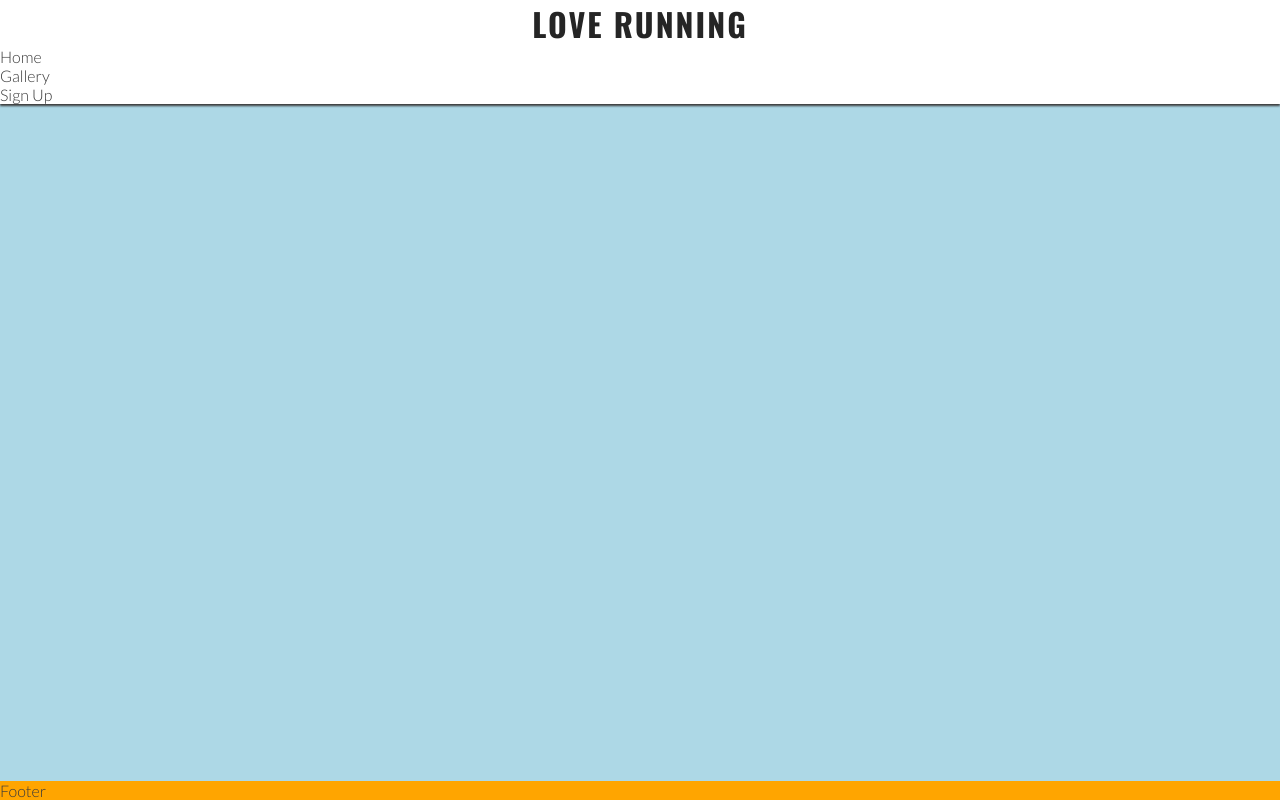
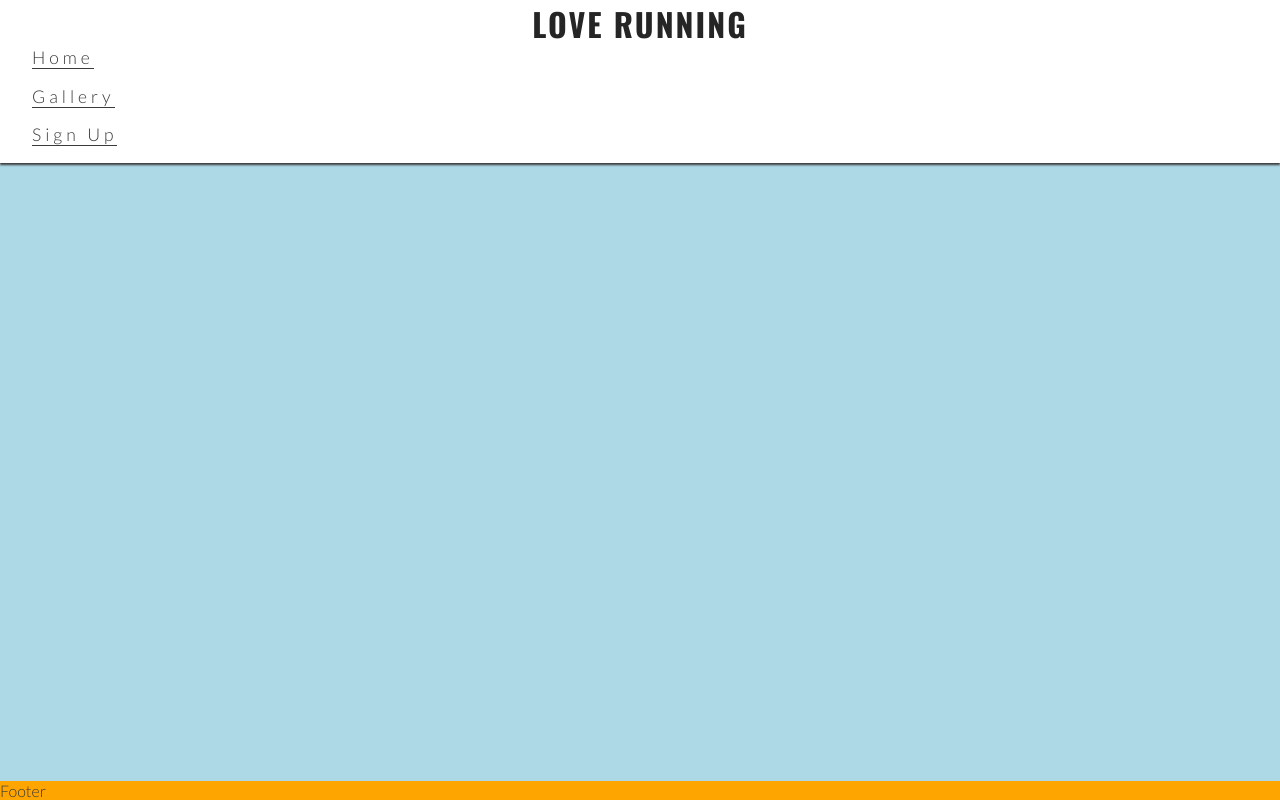
Before and after one commit to c-hut/love-running, a plain HTML site: page index.html in a window 1280 px wide. Drawn offline with nearby package versions, Linux system fonts and the light colour scheme.

Commit message:
Style the nav bar menu

```diff
--- a/assets/css/style.css
+++ b/assets/css/style.css
@@ -41,6 +41,21 @@ h1 {
     text-align: center;
 }
 
+#menu {
+    font-size: 110%;
+    letter-spacing: 4px;
+    list-style-type: none;
+    padding-left: 2rem;
+}
+
+#menu > li {
+    margin-bottom: 1em;
+}
+
+.active {
+    border-bottom: 1px solid #3a3a3a;
+}
+
 /* Main Content */
 main {
     background-color: lightblue;
--- a/index.html
+++ b/index.html
@@ -43,10 +43,10 @@
             <h1 id="logo">Love Running</h1>
         </a>
         <nav>
-            <ul>
-                <li><a href="#Home">Home</a></li>
-                <li><a href="#Gallery">Gallery</a></li>
-                <li><a href="#Sign Up">Sign Up</a></li>
+            <ul id="menu">
+                <li><a href="#Home" class="active">Home</a></li>
+                <li><a href="#Gallery" class="active">Gallery</a></li>
+                <li><a href="#Sign Up" class="active">Sign Up</a></li>
             </ul>
         </nav>
     </header>
```
